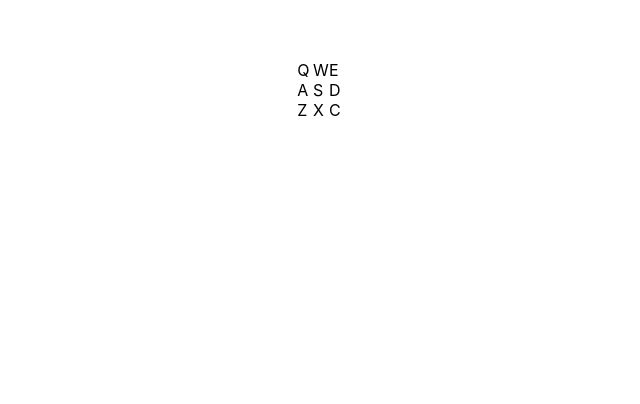
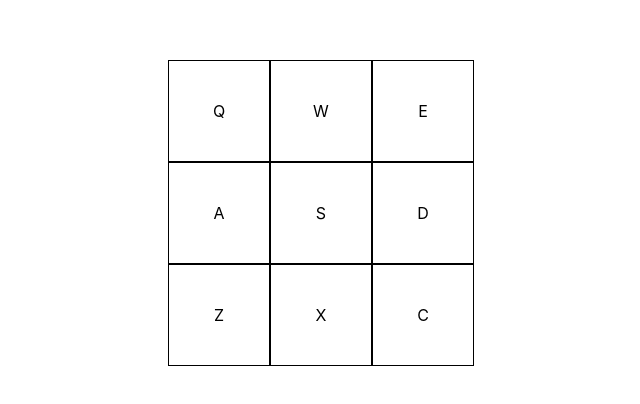
Before and after one commit to lawlawson/drum-machine, a React (Create React App) app: page / in a window 1280 px wide. Shown: the part 260-664 px from the top of the page, without its empty margins (319-959 px from the left). Built offline with nearby package versions, Linux system fonts and the light colour scheme.

Commit message:
Added audio tag

```diff
--- a/src/App.css
+++ b/src/App.css
@@ -8,3 +8,12 @@
   display: grid;
   grid-template-columns: 1fr 1fr 1fr;
 }
+
+.drum-pad {
+  border: 1px solid black;
+  width: 100px;
+  height: 100px;
+  display: flex;
+  justify-content: center;
+  align-items: center;
+}
--- a/src/App.js
+++ b/src/App.js
@@ -57,6 +57,10 @@ function App() {
             {drumPads.map((drumPad) => (
               <div className='drum-pad' id={drumPad.text}>
                 {drumPad.text}
+                <audio
+                  className='clip'
+                  id={drumPad.text}
+                  src={drumPad.src}></audio>
               </div>
             ))}
           </div>
```
